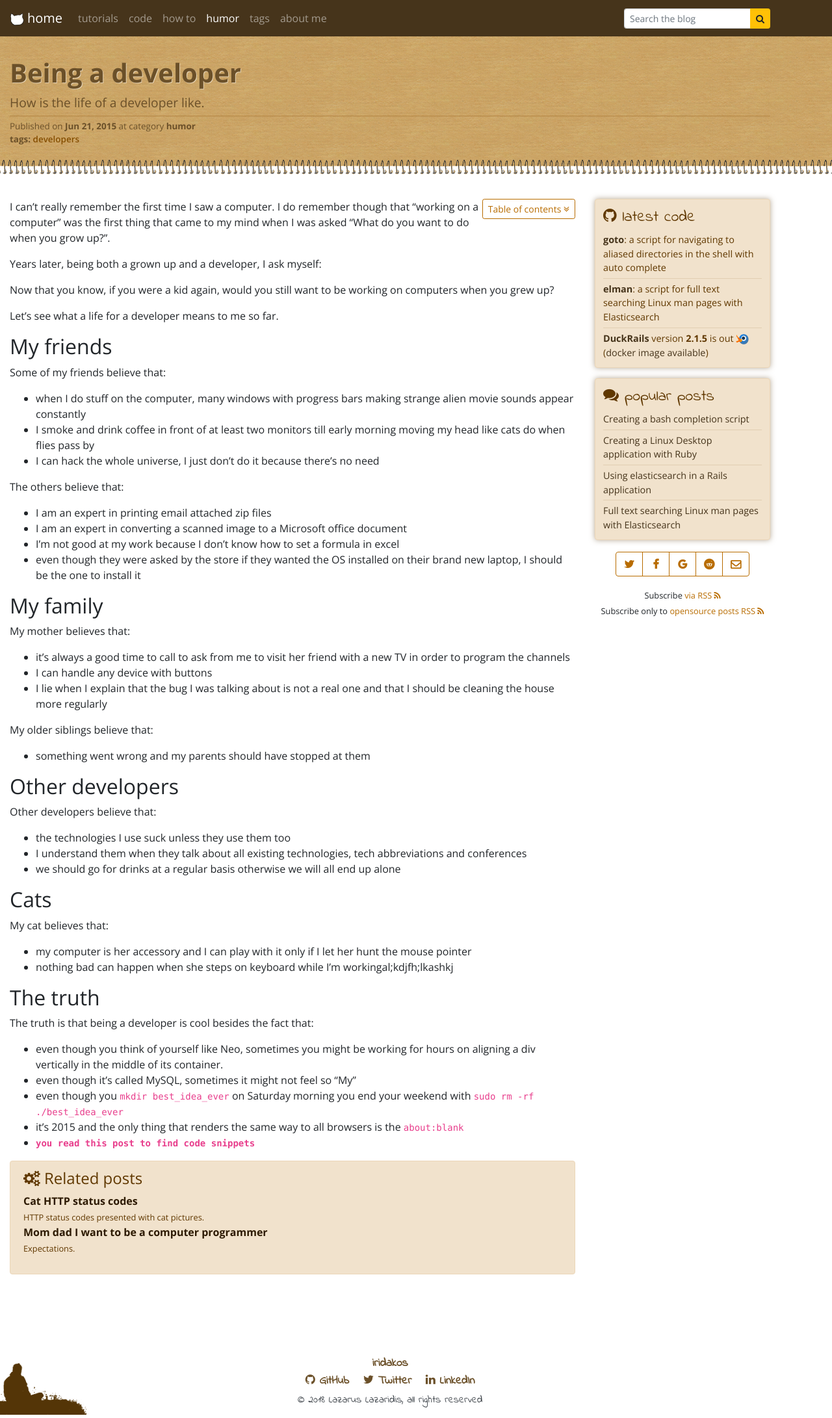
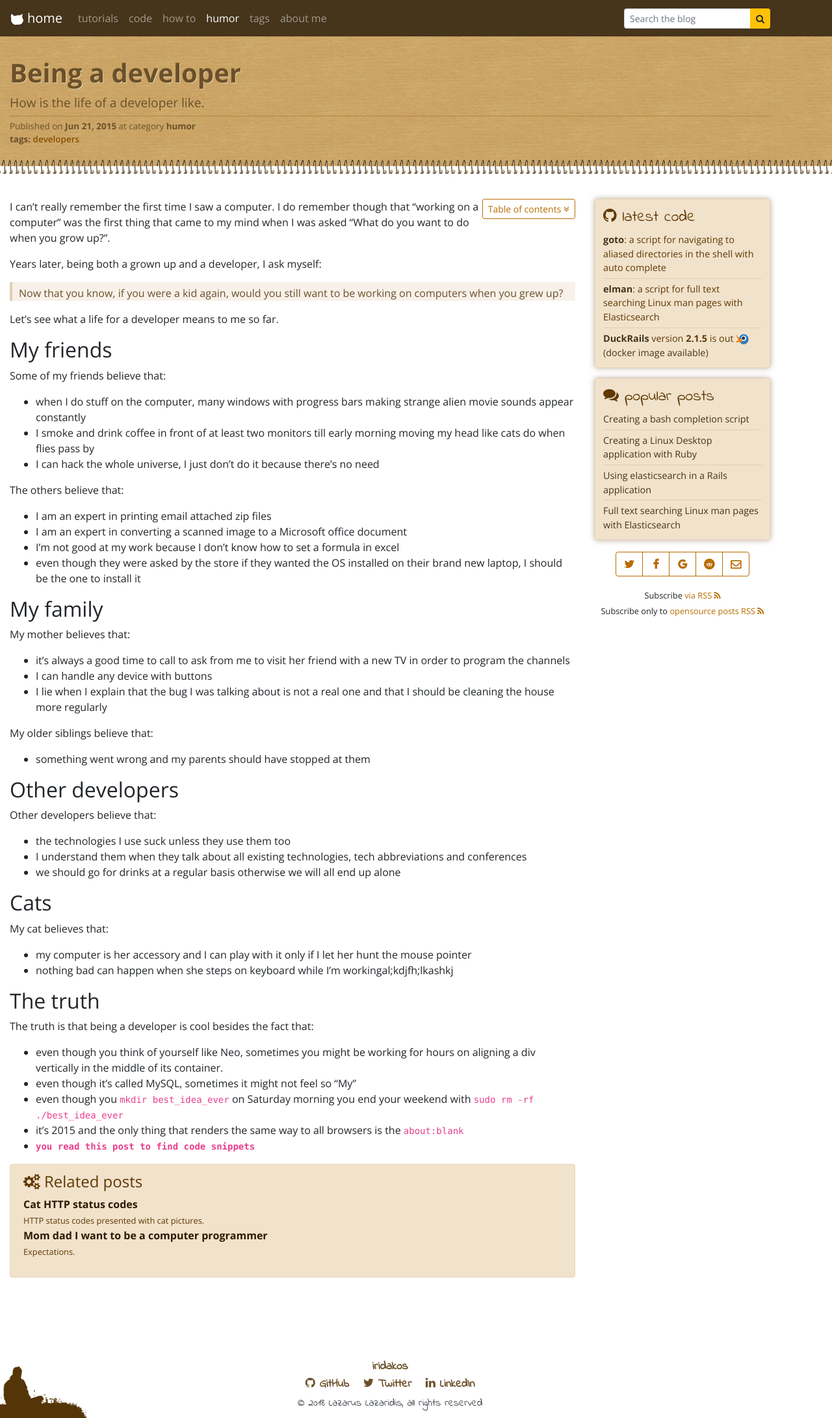
Before and after one commit to iridakos/iridakos.github.io, a Jekyll site: the page built from _posts/2015-06-21-being-a-developer.markdown, in a window 1280 px wide. Shown: the whole page at 65% size. Built offline with Jekyll 4.4.1, drawn with Linux system fonts in a browser that asks for light colours; nearby versions of some CDN libraries; comment, search, counter and statistics services are not loaded.

Commit message:
Add blockquote css

```diff
--- a/_sass/_iridakos.scss
+++ b/_sass/_iridakos.scss
@@ -134,3 +134,18 @@ a {
     }
   }
 }
+
+blockquote {
+  color: $iridakos;
+  border-left: 4px solid lighten($iridakos, 50%);
+  background: lighten($iridakos, 65%);
+  padding: 5px 5px 0 10px;
+
+  cite {
+    display: block;
+    text-align: right;
+    color: $iridakos;
+    padding-bottom: 5px;
+    font-size: 80%;
+  }
+}
```
